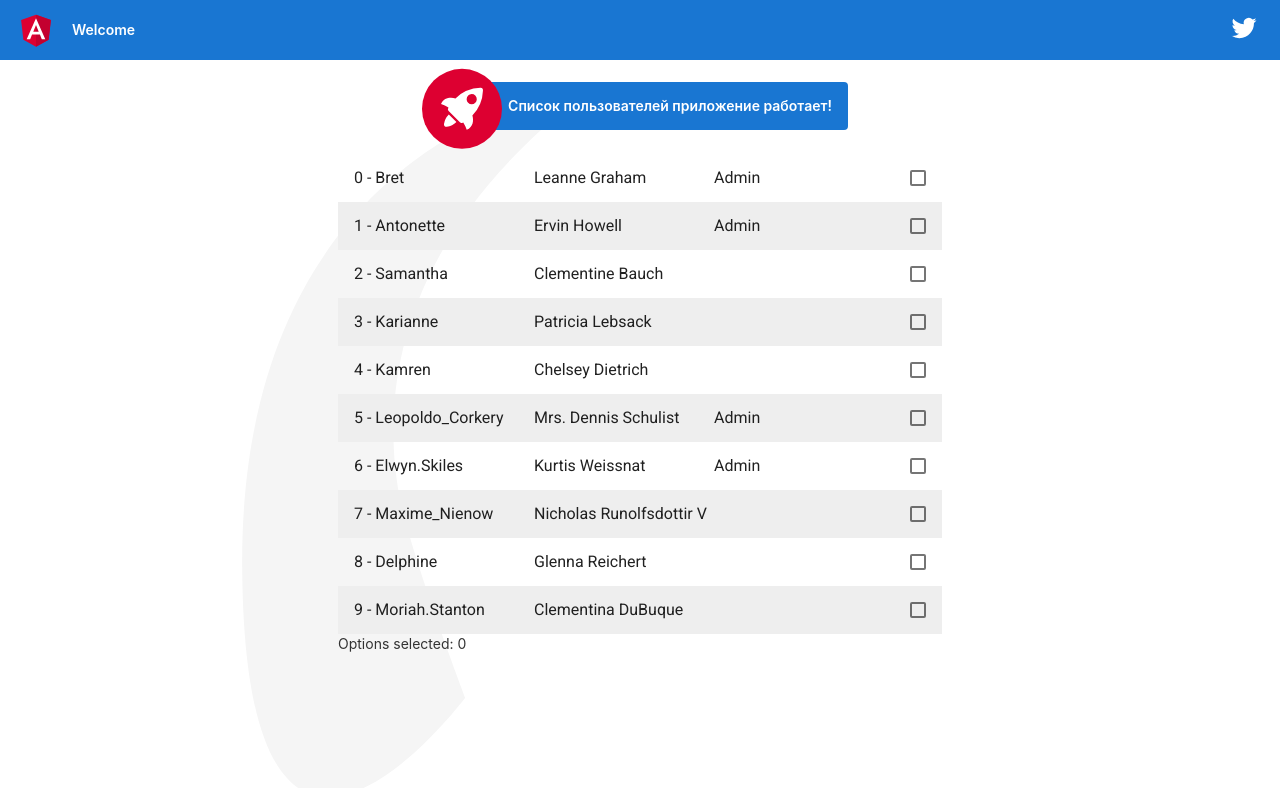
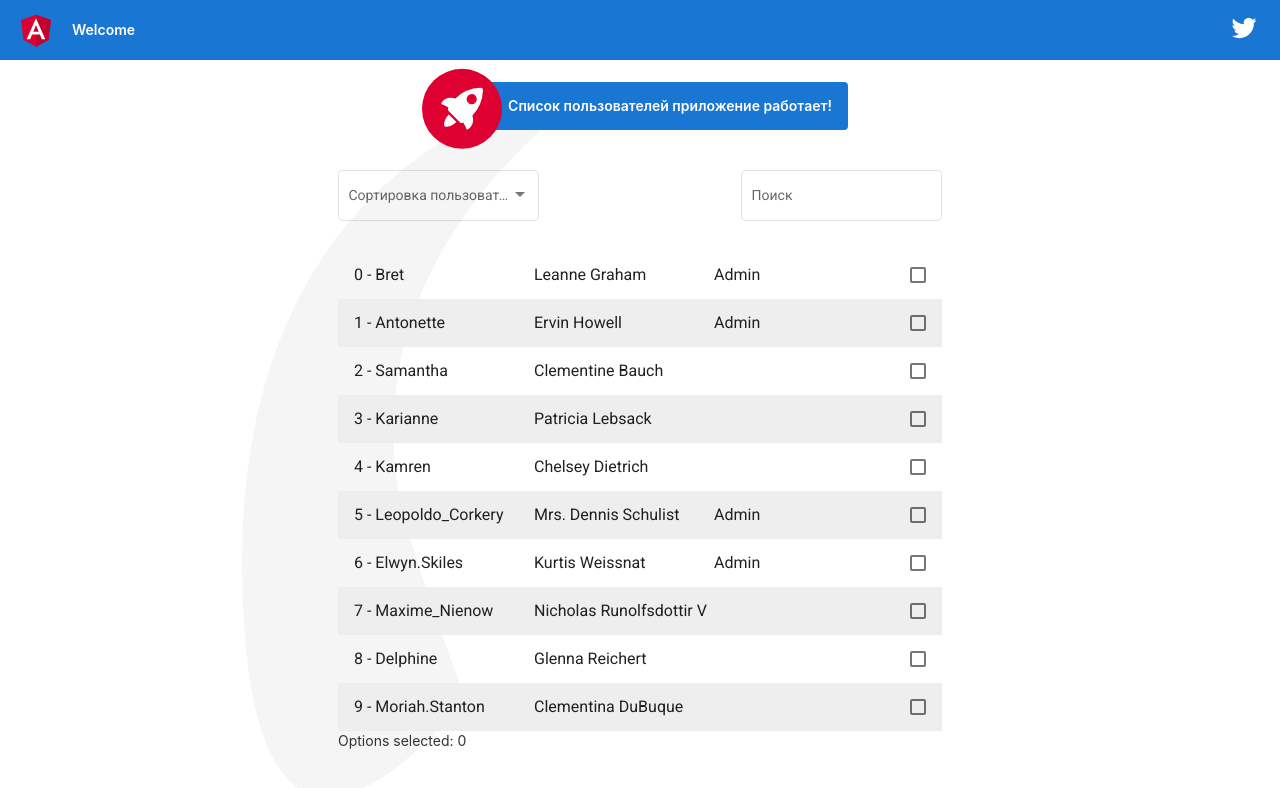
Before and after one commit to ArtemVeremienko/Users-List-angular-, an Angular app: page / in a window 1280 px wide. Shown: the top 788 px of the page. Built offline with nearby package versions, Linux system fonts and the light colour scheme.

Commit message:
Added form components

```diff
--- /dev/null
+++ b/src/app/shared/user.ts
@@ -0,0 +1,9 @@
+export class User {
+      id: number
+      name: string
+      username: string
+      email: string
+      role: string
+      phone: string
+      website: string
+}
--- a/src/app/users-list/users-list.component.html
+++ b/src/app/users-list/users-list.component.html
@@ -1,3 +1,18 @@
+<div class="line">
+  <mat-form-field appearance="outline">
+    <mat-label>Сортировка пользователей</mat-label>
+    <mat-select>
+      <mat-option value=0>От А до Я</mat-option>
+      <mat-option value=1>От Я до А</mat-option>
+    </mat-select>
+  </mat-form-field>
+
+  <mat-form-field appearance="outline">
+    <mat-label>Поиск</mat-label>
+    <input matInput placeholder="Найти пользовтеля">
+  </mat-form-field>
+</div>
+
 <mat-selection-list #users>
   <mat-list-option
     *ngFor="let user of usersList; let i = index"
--- a/src/app/users-list/users-list.component.scss
+++ b/src/app/users-list/users-list.component.scss
@@ -6,3 +6,10 @@
   display: inline-block;
   width: 180px;
 }
+
+.line {
+  display: flex;
+  justify-content: space-between;
+  align-items: flex-start;
+  margin-top: 20px;
+}
--- a/src/app/users-list/users-list.component.ts
+++ b/src/app/users-list/users-list.component.ts
@@ -1,5 +1,6 @@
 import { Component, OnInit } from '@angular/core';
-import {UsersService} from '../users.service';
+import { UsersService } from '../users.service';
+import { User } from '../shared/user';
 
 @Component({
   selector: 'app-users-list',
@@ -8,7 +9,7 @@ import {UsersService} from '../users.service';
 })
 export class UsersListComponent implements OnInit {
 
-  usersList = [];
+  usersList: User[] = [];
 
   constructor(public usersService: UsersService) { }
 
--- a/src/app/users.service.ts
+++ b/src/app/users.service.ts
@@ -1,4 +1,5 @@
 import { Injectable } from '@angular/core';
+import { User } from './shared/user';
 
 @Injectable({
   providedIn: 'root'
@@ -7,11 +8,11 @@ export class UsersService {
 
   constructor() { }
 
-  getUsersList() {
+  getUsersList(): User[] {
     return this.usersList
   }
 
-    usersList = [
+    usersList: User[] = [
     {
       "id": 1,
       "name": "Leanne Graham",
```
Also changed, not shown: src/app/app.module.ts (+13 -1 lines).
